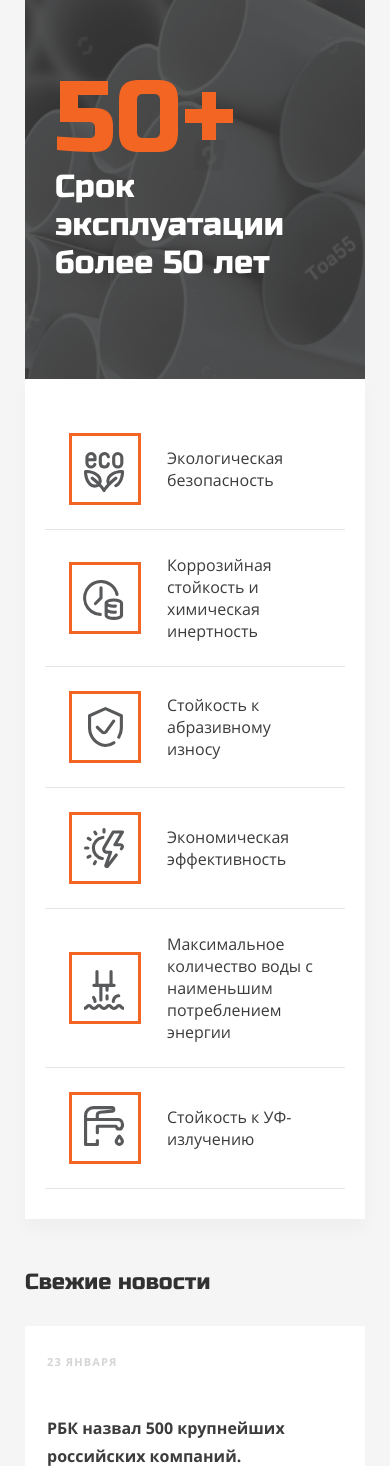
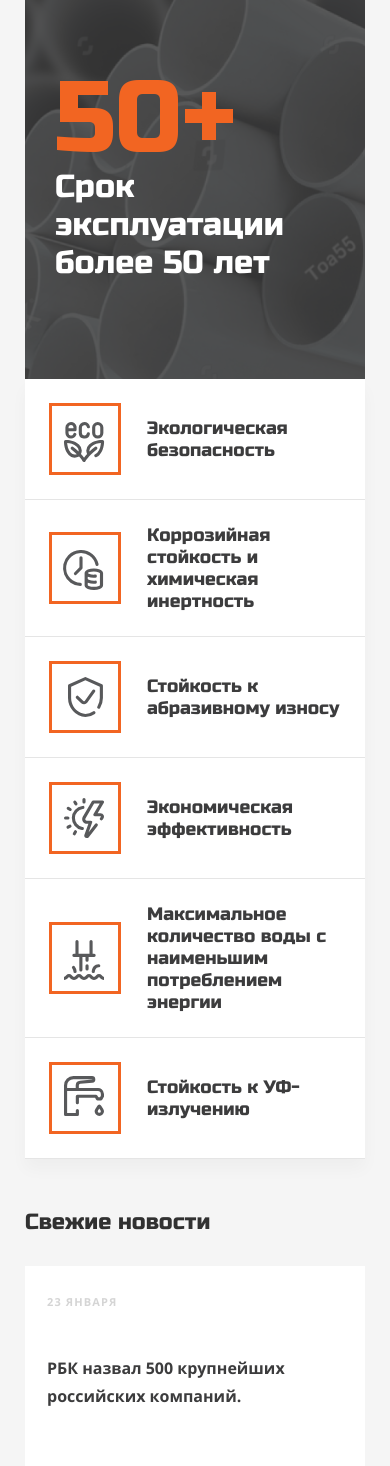
Before and after one commit to suxscribe/chemkor, a PHP site: page / in a window 390 px wide. Shown: the part 2338-3804 px from the top of the page. Run offline with PHP 8.4, Linux system fonts and the light colour scheme; some libraries are stand-ins or nearby versions; some web fonts are replaced.

Commit message:
custom advantages

```diff
--- a/css/custom.css
+++ b/css/custom.css
@@ -936,9 +936,10 @@ h4, .uk-h4 {
 	flex: 0 0 72px;
 }
 .advantage-item-text {
-	font-size: 16px;
+	font-size: 18px;
 	line-height: 22px;
 	color: var(--black);
+	font-family: RussoOne;
 }
 
 .panel_advantage-image {
@@ -1967,7 +1968,7 @@ html:not(.uk-touch) .uk-nav-offcanvas ul a:hover {
 		left: auto;
 	}
 	.panel_advantage-content {
-		padding: 30px 20px;
+		padding: 0;
 	}
 	.panel_50 {
 		padding: 50px 20px;
```
